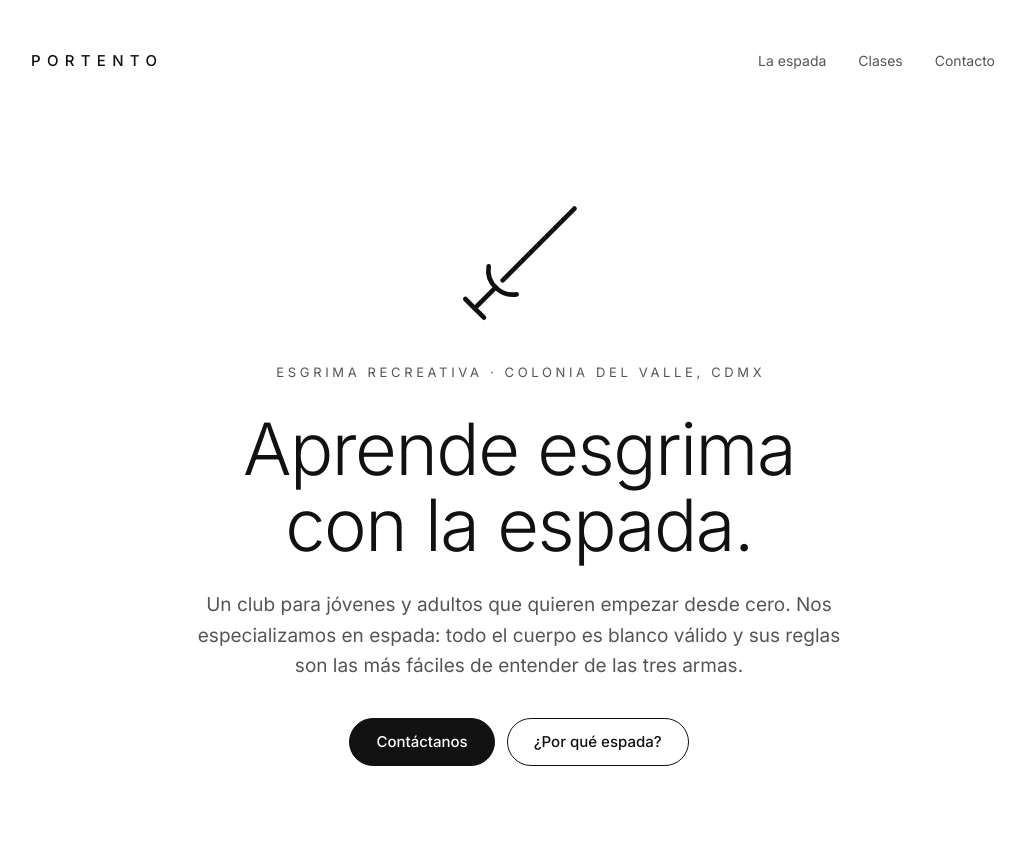
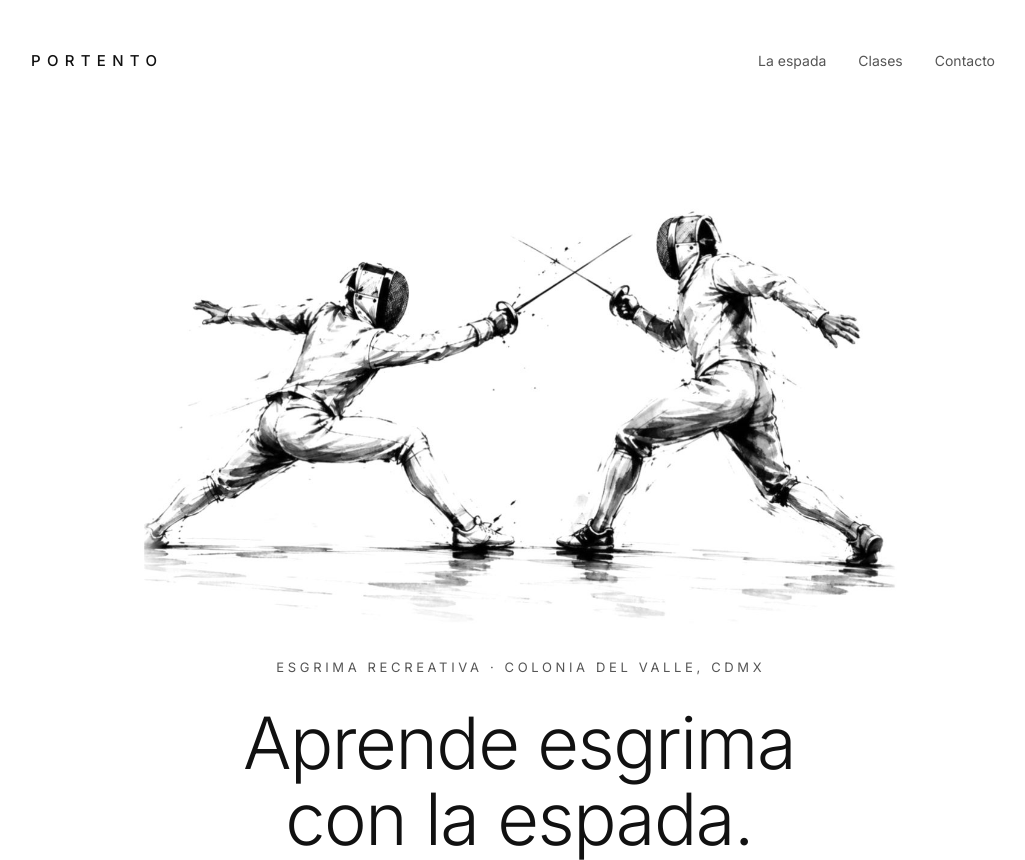
Before and after one commit to angelogordillo/Portento, a plain HTML site: page deporte/index.html in a window 1280 px wide. Shown: the top 860 px of the page, without its empty margins (121-1146 px from the left). Drawn offline with Linux system fonts and the light colour scheme.

Commit message:
Usar ilustración de esgrimistas en el encabezado de /deporte
Co-Authored-By: Claude Opus 5.5 <noreply@anthropic.com>
Claude-Session: https://claude.ai/code/session_01SpMcFrqdzqp1DZBRyD9ZoF

```diff
--- a/deporte/index.html
+++ b/deporte/index.html
@@ -46,7 +46,7 @@
       padding: 112px 0 96px;
       display: flex; flex-direction: column; align-items: center; text-align: center; gap: 28px;
     }
-    .hero svg { width: 140px; height: 140px; }
+    .hero-img { width: 100%; max-width: 760px; height: auto; display: block; }
     .eyebrow {
       font-size: 13px; letter-spacing: 0.28em; padding-left: 0.28em; text-transform: uppercase; color: #555555;
     }
@@ -115,12 +115,7 @@
 
   <main>
     <div class="wrap hero">
-      <svg aria-hidden="true" viewBox="0 0 24 24" fill="none" stroke="currentColor" stroke-width="0.8" stroke-linecap="round" stroke-linejoin="round">
-        <path d="M21.5 2.5L9.2 14.8"/>
-        <path d="M6.8 12.4a4.2 4.2 0 0 0 4.8 4.8"/>
-        <path d="M8 16l-3.6 3.6"/>
-        <path d="M2.8 18l3.2 3.2"/>
-      </svg>
+      <img class="hero-img" src="/deporte/esgrimistas.jpg" width="1260" height="720" alt="Ilustración en tinta de dos esgrimistas de espada en pleno asalto" />
       <p class="eyebrow">Esgrima recreativa · Colonia Del Valle, CDMX</p>
       <h1>Aprende esgrima con la espada.</h1>
       <p class="lead">Un club para jóvenes y adultos que quieren empezar desde cero. Nos especializamos en espada: todo el cuerpo es blanco válido y sus reglas son las más fáciles de entender de las tres armas.</p>
```
Also changed, not shown: deporte/esgrimistas.jpg (added).
